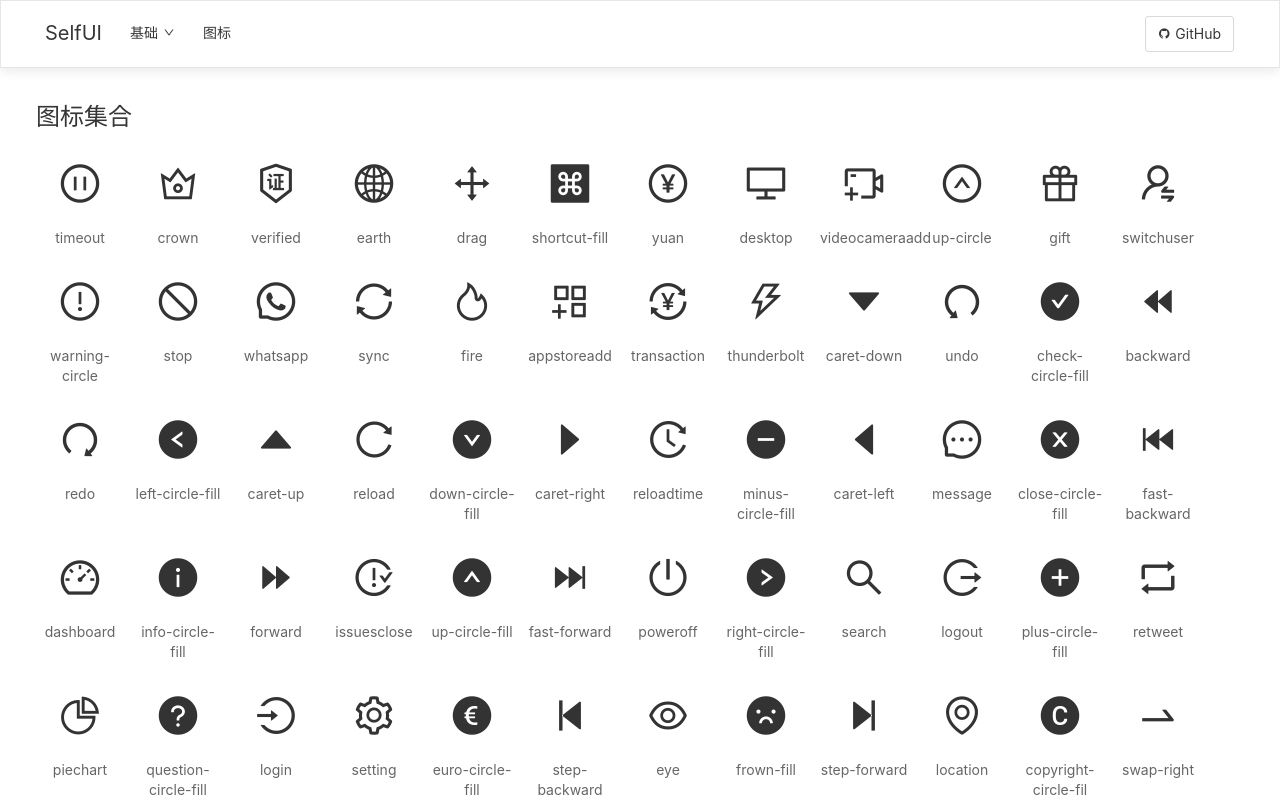
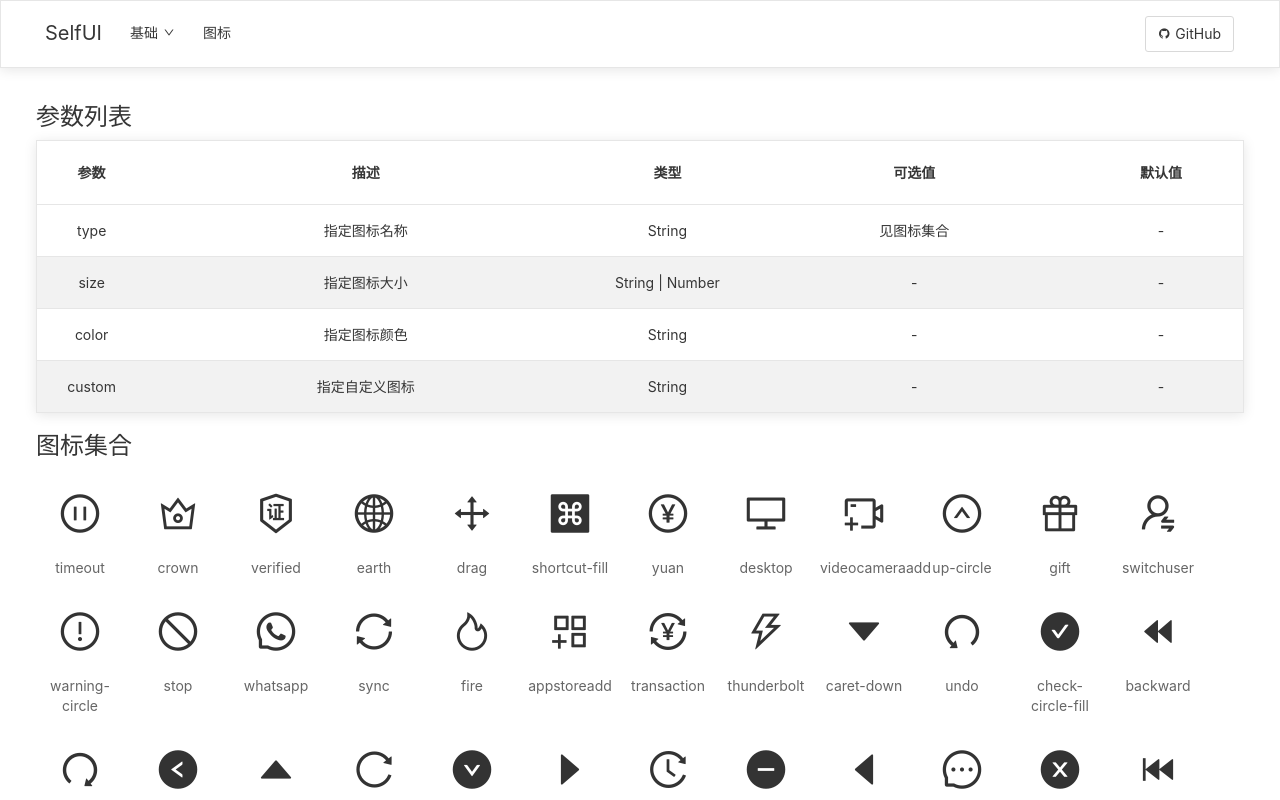
Before and after one commit to self-denial-cy/self-ui, a Vue app: page /#/icon in a window 1280 px wide. Shown: the top 800 px of the page. Built offline with nearby package versions, Linux system fonts and the light colour scheme.

Commit message:
feat: 图标示例页面开发完成

```diff
--- /dev/null
+++ b/src/components/prop-table/index.js
@@ -0,0 +1,3 @@
+import PropTable from './index.vue';
+
+export default PropTable;
--- /dev/null
+++ b/src/components/prop-table/index.vue
@@ -0,0 +1,26 @@
+<template>
+  <self-table :data="data" stripe border shadow :caption="caption" align="center">
+    <self-table-column prop="param" label="参数" width="80" />
+    <self-table-column prop="desc" label="描述" width="320" />
+    <self-table-column prop="type" label="类型" width="120" />
+    <self-table-column prop="option" label="可选值" width="240" />
+    <self-table-column prop="default" label="默认值" width="120" />
+  </self-table>
+</template>
+
+<script>
+import SelfTable from 'packages/table';
+import SelfTableColumn from 'packages/table-column';
+
+export default {
+  name: 'PropTable',
+  components: {
+    SelfTable,
+    SelfTableColumn
+  },
+  props: {
+    data: Array,
+    caption: String
+  }
+};
+</script>
--- a/src/views/icon/index.vue
+++ b/src/views/icon/index.vue
@@ -1,5 +1,7 @@
 <template>
   <div>
+    <h3>参数列表</h3>
+    <prop-table :data="tableData" />
     <h3>图标集合</h3>
     <icon-set :sets="sets" />
   </div>
@@ -7,13 +9,45 @@
 
 <script>
 import IconSet from '@/components/icon-set';
+import PropTable from '@/components/prop-table';
 
 export default {
   components: {
-    IconSet
+    IconSet,
+    PropTable
   },
   data() {
     return {
+      tableData: [
+        {
+          param: 'type',
+          desc: '指定图标名称',
+          type: 'String',
+          option: '见图标集合',
+          default: '-'
+        },
+        {
+          param: 'size',
+          desc: '指定图标大小',
+          type: 'String | Number',
+          option: '-',
+          default: '-'
+        },
+        {
+          param: 'color',
+          desc: '指定图标颜色',
+          type: 'String',
+          option: '-',
+          default: '-'
+        },
+        {
+          param: 'custom',
+          desc: '指定自定义图标',
+          type: 'String',
+          option: '-',
+          default: '-'
+        }
+      ],
       sets: [
         'timeout',
         'crown',
```
Also changed, not shown: 1 other file (tests, documents, lock files or other folders).
